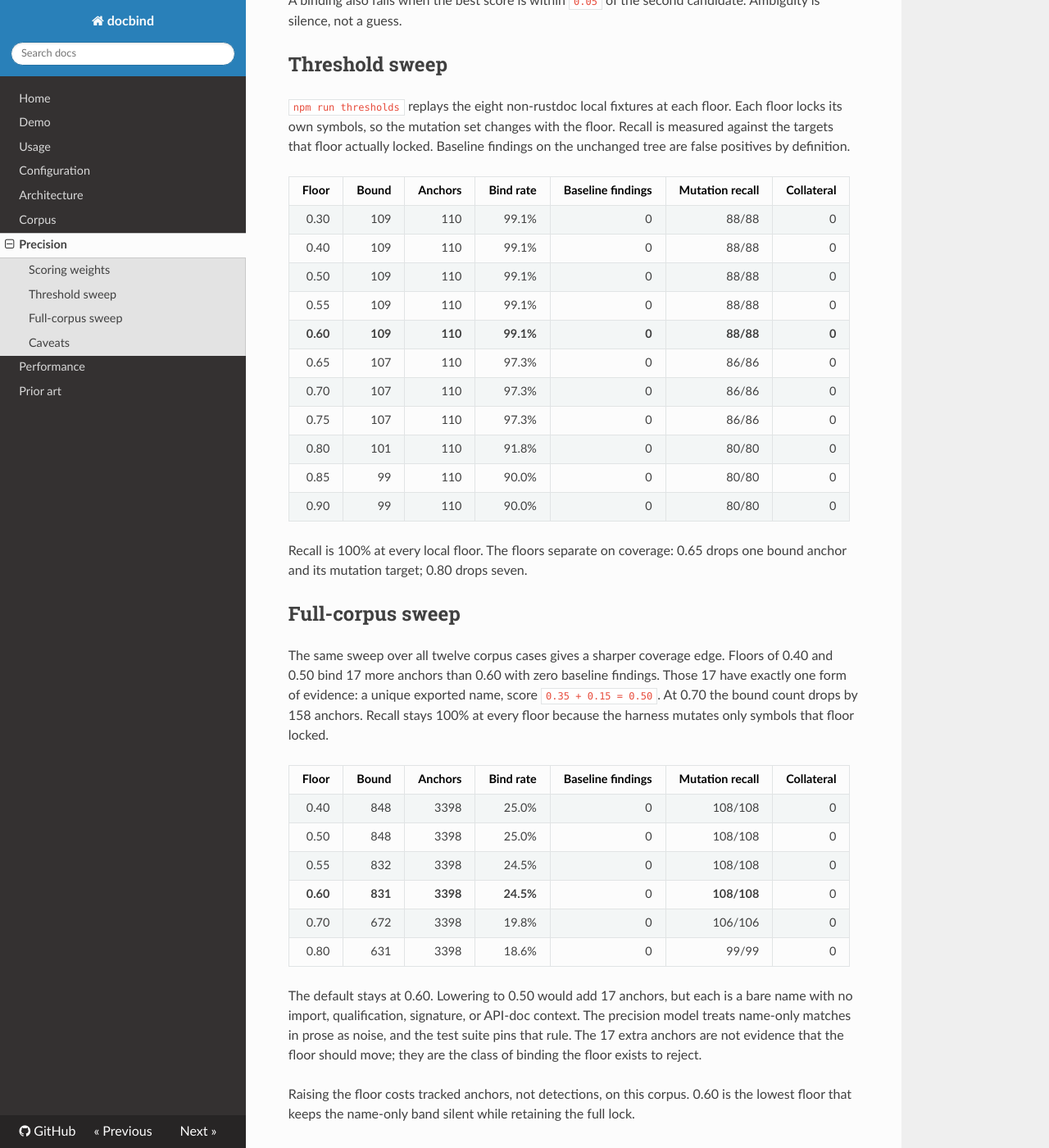
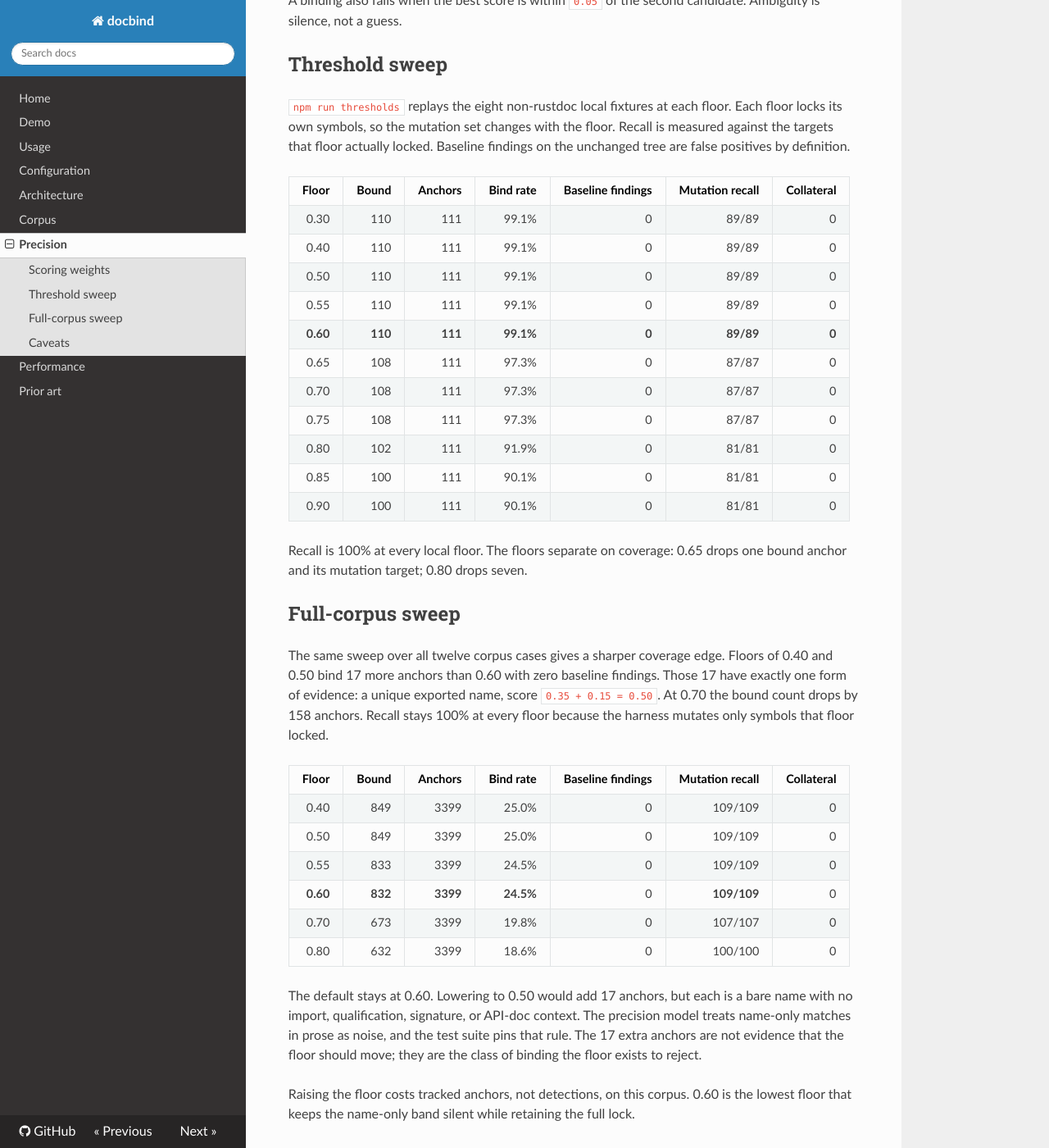
Before and after one commit to vindeckyy/docbind, an MkDocs documentation site: the page built from docs/precision.md, in a window 1280 px wide and 1400 px high, scrolled down 1109 px. Shown: the whole window at 82% size. Built offline with MkDocs 1.6.1, drawn with Linux system fonts in a browser that asks for light colours; nearby versions of some CDN libraries; some of the changed text lies outside the part shown.

```diff
--- a/docs/precision.md
+++ b/docs/precision.md
@@ -37,17 +37,17 @@ A binding also fails when the best score is within `0.05` of the second candidat
 
 | Floor | Bound | Anchors | Bind rate | Baseline findings | Mutation recall | Collateral |
 |---:|---:|---:|---:|---:|---:|---:|
-| 0.30 | 109 | 110 | 99.1% | 0 | 88/88 | 0 |
-| 0.40 | 109 | 110 | 99.1% | 0 | 88/88 | 0 |
-| 0.50 | 109 | 110 | 99.1% | 0 | 88/88 | 0 |
-| 0.55 | 109 | 110 | 99.1% | 0 | 88/88 | 0 |
-| **0.60** | **109** | **110** | **99.1%** | **0** | **88/88** | **0** |
-| 0.65 | 107 | 110 | 97.3% | 0 | 86/86 | 0 |
-| 0.70 | 107 | 110 | 97.3% | 0 | 86/86 | 0 |
-| 0.75 | 107 | 110 | 97.3% | 0 | 86/86 | 0 |
-| 0.80 | 101 | 110 | 91.8% | 0 | 80/80 | 0 |
-| 0.85 | 99 | 110 | 90.0% | 0 | 80/80 | 0 |
-| 0.90 | 99 | 110 | 90.0% | 0 | 80/80 | 0 |
+| 0.30 | 110 | 111 | 99.1% | 0 | 89/89 | 0 |
+| 0.40 | 110 | 111 | 99.1% | 0 | 89/89 | 0 |
+| 0.50 | 110 | 111 | 99.1% | 0 | 89/89 | 0 |
+| 0.55 | 110 | 111 | 99.1% | 0 | 89/89 | 0 |
+| **0.60** | **110** | **111** | **99.1%** | **0** | **89/89** | **0** |
+| 0.65 | 108 | 111 | 97.3% | 0 | 87/87 | 0 |
+| 0.70 | 108 | 111 | 97.3% | 0 | 87/87 | 0 |
+| 0.75 | 108 | 111 | 97.3% | 0 | 87/87 | 0 |
+| 0.80 | 102 | 111 | 91.9% | 0 | 81/81 | 0 |
+| 0.85 | 100 | 111 | 90.1% | 0 | 81/81 | 0 |
+| 0.90 | 100 | 111 | 90.1% | 0 | 81/81 | 0 |
 
 Recall is 100% at every local floor. The floors separate on coverage: 0.65 drops one bound anchor and its mutation target; 0.80 drops seven.
 
@@ -57,12 +57,12 @@ The same sweep over all twelve corpus cases gives a sharper coverage edge. Floor
 
 | Floor | Bound | Anchors | Bind rate | Baseline findings | Mutation recall | Collateral |
 |---:|---:|---:|---:|---:|---:|---:|
-| 0.40 | 848 | 3398 | 25.0% | 0 | 108/108 | 0 |
-| 0.50 | 848 | 3398 | 25.0% | 0 | 108/108 | 0 |
-| 0.55 | 832 | 3398 | 24.5% | 0 | 108/108 | 0 |
-| **0.60** | **831** | **3398** | **24.5%** | 0 | **108/108** | 0 |
-| 0.70 | 672 | 3398 | 19.8% | 0 | 106/106 | 0 |
-| 0.80 | 631 | 3398 | 18.6% | 0 | 99/99 | 0 |
+| 0.40 | 849 | 3399 | 25.0% | 0 | 109/109 | 0 |
+| 0.50 | 849 | 3399 | 25.0% | 0 | 109/109 | 0 |
+| 0.55 | 833 | 3399 | 24.5% | 0 | 109/109 | 0 |
+| **0.60** | **832** | **3399** | **24.5%** | 0 | **109/109** | 0 |
+| 0.70 | 673 | 3399 | 19.8% | 0 | 107/107 | 0 |
+| 0.80 | 632 | 3399 | 18.6% | 0 | 100/100 | 0 |
 
 The default stays at 0.60. Lowering to 0.50 would add 17 anchors, but each is a bare name with no import, qualification, signature, or API-doc context. The precision model treats name-only matches in prose as noise, and the test suite pins that rule. The 17 extra anchors are not evidence that the floor should move; they are the class of binding the floor exists to reject.
 
@@ -74,6 +74,6 @@ Raw rows are in `corpus/precision.json` for the local sweep and `corpus/precisio
 
 ## Caveats
 
-- The local sweep covers 110 anchors across eight fixtures. The full sweep covers all 3360 anchors but only five floors.
+- The local sweep covers 111 anchors across eight fixtures. The full sweep covers all 3360 anchors but only five floors.
 - Recall here means detecting a seeded rename of a symbol that floor locked. It says nothing about symbols the floor did not bind.
 - The full sweep samples five floors. A finer scan between 0.50 and 0.70 could locate a tighter edge.
--- a/package.json
+++ b/package.json
@@ -1,6 +1,6 @@
 {
   "name": "@vindeckyy/docbind",
-  "version": "0.1.82",
+  "version": "0.1.83",
   "description": "Static analysis for stale symbol references in markdown and reStructuredText. Supports TypeScript, JavaScript, Python, Rust, and Go.",
   "type": "module",
   "bin": {
```
Also changed, not shown: CHANGELOG.md (+22 -0 lines), README.md (+2 -2 lines), docs/corpus.md (+2 -2 lines), 11 other files.
